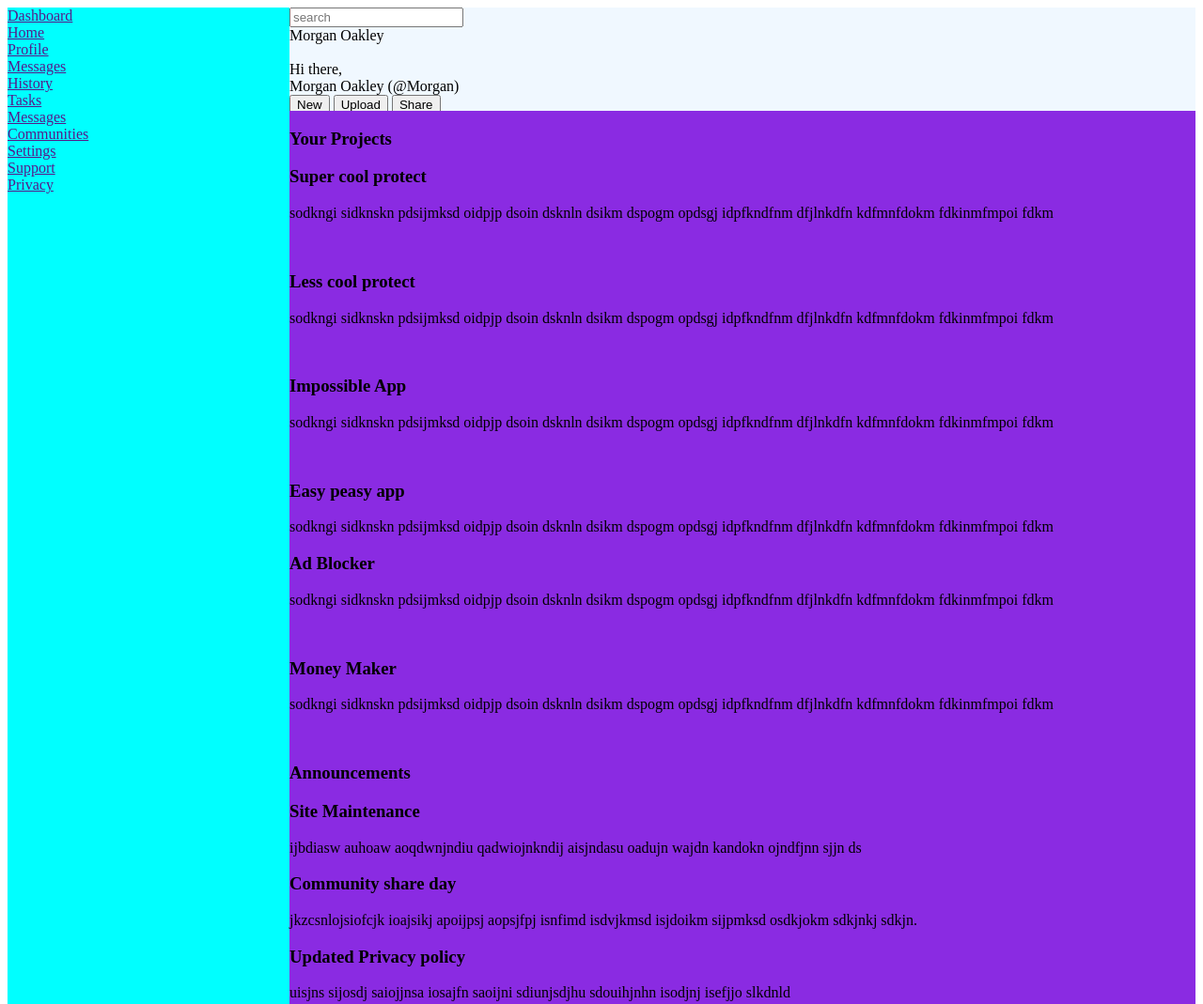
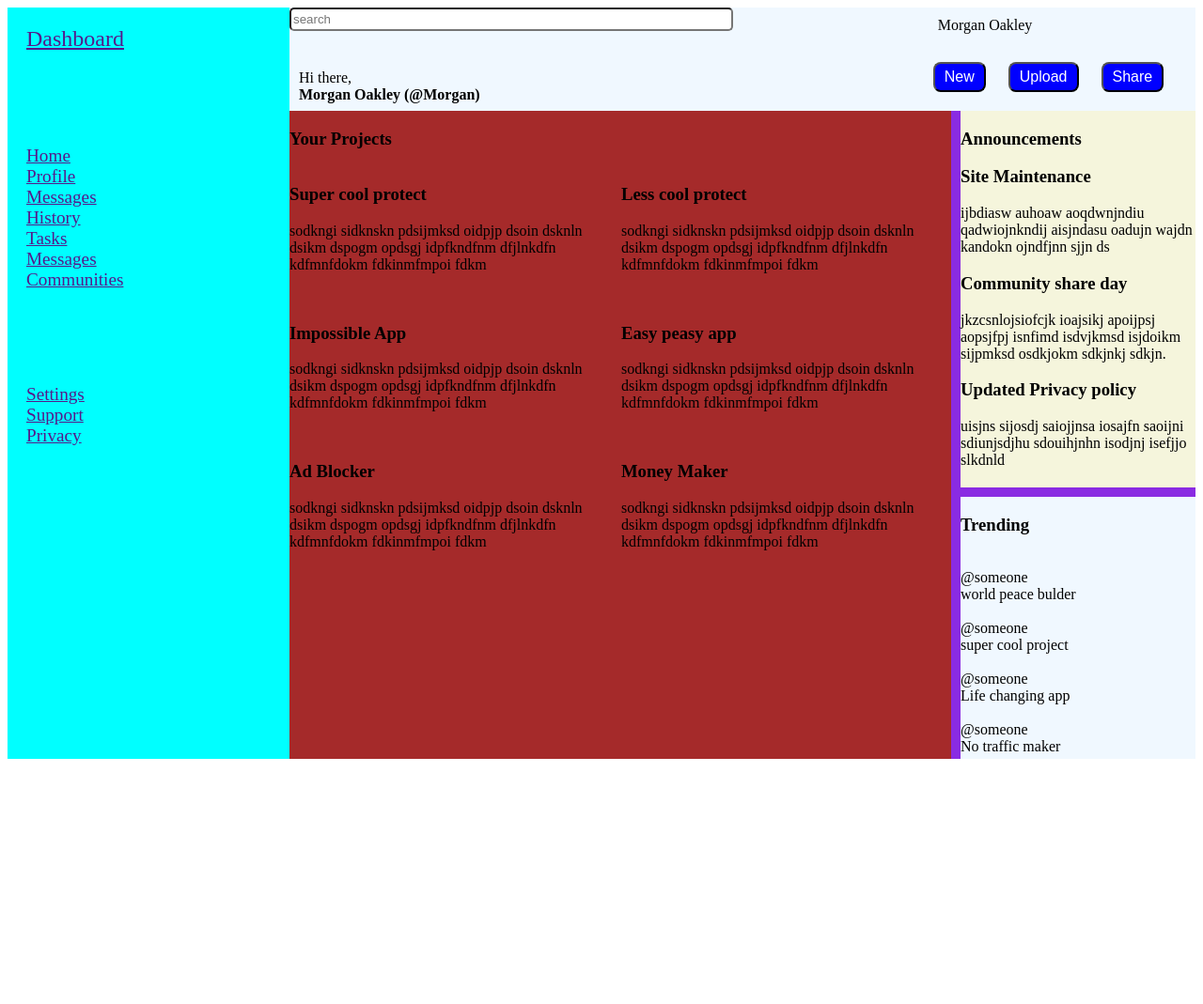
Before and after one commit to NkanyisoMz/Admin_Dashboard, a plain HTML site: page index.html in a window 1280 px wide. Shown: the top 1069 px of the page at 94% size. After the commit the page ends 816 px from the top, so only its background shows below. Drawn offline with Linux system fonts and the light colour scheme.

Commit message:
Added grid in subsections
To fully format dashboard elements, body and
sub elements had to be displayed as grid.
Background-colours were added to visualize the
outline but not as official design colours.

```diff
--- a/index.html
+++ b/index.html
@@ -11,15 +11,15 @@
 
         <div class="search"><img><input type="text" placeholder="search"></div>
 
-        <div class="user-account"><img><img><span>Morgan Oakley</span></div>
+        <div class="user-account"><img><img><span id="logged-in">Morgan Oakley</span></div>
 
-        <div class="welcome"><img><div><span>Hi there,</span><br>
-            <span>Morgan Oakley (@Morgan)</span></div></div>
+        <div class="welcome"><img><div><span id="greeting">Hi there,</span><br>
+            <span id="user">Morgan Oakley (@Morgan)</span></div></div>
 
         <div class="buttons">
-            <button>New</button>
-            <button>Upload</button>
-            <button>Share</button>
+            <button id="button-new" class="button">New</button>
+            <button id="button-upload" class="button">Upload</button>
+            <button id="button-share " class="button">Share</button>
 
         </div>
 
@@ -28,7 +28,11 @@
     </header>
 
     <section class="sidebar">
+        <div class="side-top">
             <div class="dashboard"><img><a href="">Dashboard</a></div>
+        </div>
+
+        <div class="side-middle">
             <div class="home"><img><a href="">Home</a></div>
             <div class="profile"><img><a href="">Profile</a></div>
             <div class="messages"><img><a href="">Messages</a></div>
@@ -36,9 +40,14 @@
             <div class="tasks"><img><a href="">Tasks</a></div>
             <div class="messages"><img><a href="">Messages</a></div>
             <div class="communities"><img><a href="">Communities</a></div>
+        </div>
+
+        <div class="side-bottom">
             <div class="settings"><img><a href="">Settings</a></div>
             <div class="support"><img><a href="">Support</a></div>
             <div class="privacy"><img><a href="">Privacy</a></div>
+        </div>
+
     </section>
 
     <main class="main">
@@ -46,7 +55,7 @@
             <h3>Your Projects</h3>
             <div class="card-container">
 
-                <div class="project">
+                <div class="project1">
                     <h3>Super cool protect</h3>
                     <p>sodkngi sidknskn pdsijmksd oidpjp dsoin
                         dsknln dsikm dspogm opdsgj idpfkndfnm
@@ -56,7 +65,7 @@
                         <img><img><img>
                     </div>
                 </div>
-                <div class="project">
+                <div class="project2">
                     <h3>Less cool protect</h3>
                     <p>sodkngi sidknskn pdsijmksd oidpjp dsoin
                         dsknln dsikm dspogm opdsgj idpfkndfnm
@@ -66,7 +75,7 @@
                         <img><img><img>
                     </div>
                 </div>
-                <div class="project">
+                <div class="project3">
                     <h3>Impossible App</h3>
                     <p>sodkngi sidknskn pdsijmksd oidpjp dsoin
                         dsknln dsikm dspogm opdsgj idpfkndfnm
@@ -76,14 +85,14 @@
                         <img><img><img>
                     </div>
                 </div>
-                <div class="project">
+                <div class="project4">
                     <h3>Easy peasy app</h3>
                     <p>sodkngi sidknskn pdsijmksd oidpjp dsoin
                         dsknln dsikm dspogm opdsgj idpfkndfnm
                         dfjlnkdfn kdfmnfdokm fdkinmfmpoi fdkm
                     </p>
                 </div>
-                <div class="project">
+                <div class="project5">
                     <h3>Ad Blocker</h3>
                     <p>sodkngi sidknskn pdsijmksd oidpjp dsoin
                         dsknln dsikm dspogm opdsgj idpfkndfnm
@@ -93,7 +102,7 @@
                         <img><img><img>
                     </div>
                 </div>
-                <div class="project">
+                <div class="project6">
                     <h3>Money Maker</h3>
                     <p>sodkngi sidknskn pdsijmksd oidpjp dsoin
                         dsknln dsikm dspogm opdsgj idpfkndfnm
--- a/style.css
+++ b/style.css
@@ -12,6 +12,51 @@ body{
     background-color: aliceblue;
 
     grid-area: header;
+    display: grid;
+    grid-template-columns: 70% 30%;
+    grid-template-areas:
+    "search user"
+    "welcome buttons";
+}
+.button{
+    font-size: medium;
+    padding: 5px 10px;
+    margin: 10px;
+    color: white;
+    background-color: blue;
+    border-radius: 8px;
+}
+
+.search{
+    grid-area: search;
+
+}
+.search input{
+    height: 25px;
+    width: 70%;
+    box-sizing: border-box;
+    border-radius: 5px;
+
+}
+.welcome{
+    grid-area: welcome;
+    padding: 10px;
+}
+#user{
+    font-weight: 700;
+    font-size: medium;
+}
+.user-account{
+    grid-area: user;
+    padding: 10px 15px;
+}
+#logged-in{
+    font-size: medium;
+    font-weight: 400;
+}
+.buttons{
+    grid-area: buttons;
+    padding-top: 10px;
 }
 
 .sidebar{
@@ -22,4 +67,78 @@ body{
 .main{
     background-color: blueviolet;
     grid-area: main;
+    display: grid;
+    grid-template-areas:
+    "projects announcement"
+    "projects trending";
+    gap: 10px;
 }
+
+.projects{
+    grid-area: projects;
+    background-color: brown;
+    width: 1fr;
+}
+
+.card-container{
+    display: grid;
+    grid-template-areas:
+    "c1 c2"
+    "c3 c4"
+    "c5 c6";
+    grid-area: 10px;
+
+}
+
+.project1{
+    grid-area: c1;
+
+}
+.project2{
+    grid-area: c2;
+
+}
+.project3{
+    grid-area: c3;
+
+}
+.project4{
+    grid-area: c4;
+
+}
+.project5{
+    grid-area: c5;
+
+}
+.project6{
+    grid-area: c6;
+
+}
+.announcements{
+    grid-area: announcement;
+    background-color: beige;
+    width: 250px;
+}
+.trending{
+    grid-area: trending;
+    background-color: aliceblue;
+    width: 250px;
+}
+
+.side-top{
+    font-size:x-large;
+    padding: 20px;
+    margin-bottom: 60px;
+}
+
+.side-middle{
+    font-size: larger;
+    padding: 20px;
+    margin-bottom: 60px;
+
+}
+
+.side-bottom{
+    font-size: larger;
+    padding: 20px;
+}
```
Lines whose indentation alone changed are shown as unchanged.
